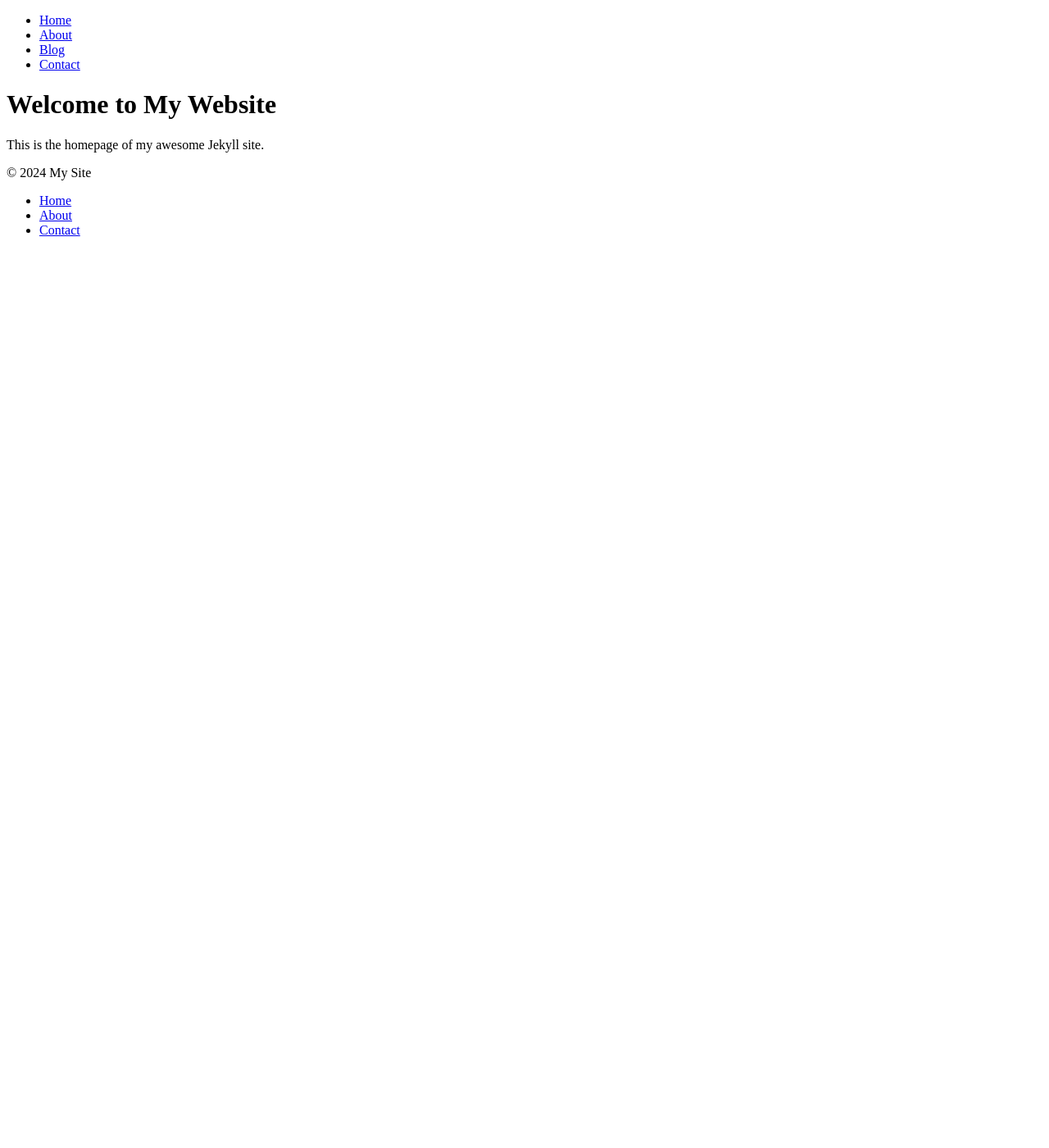
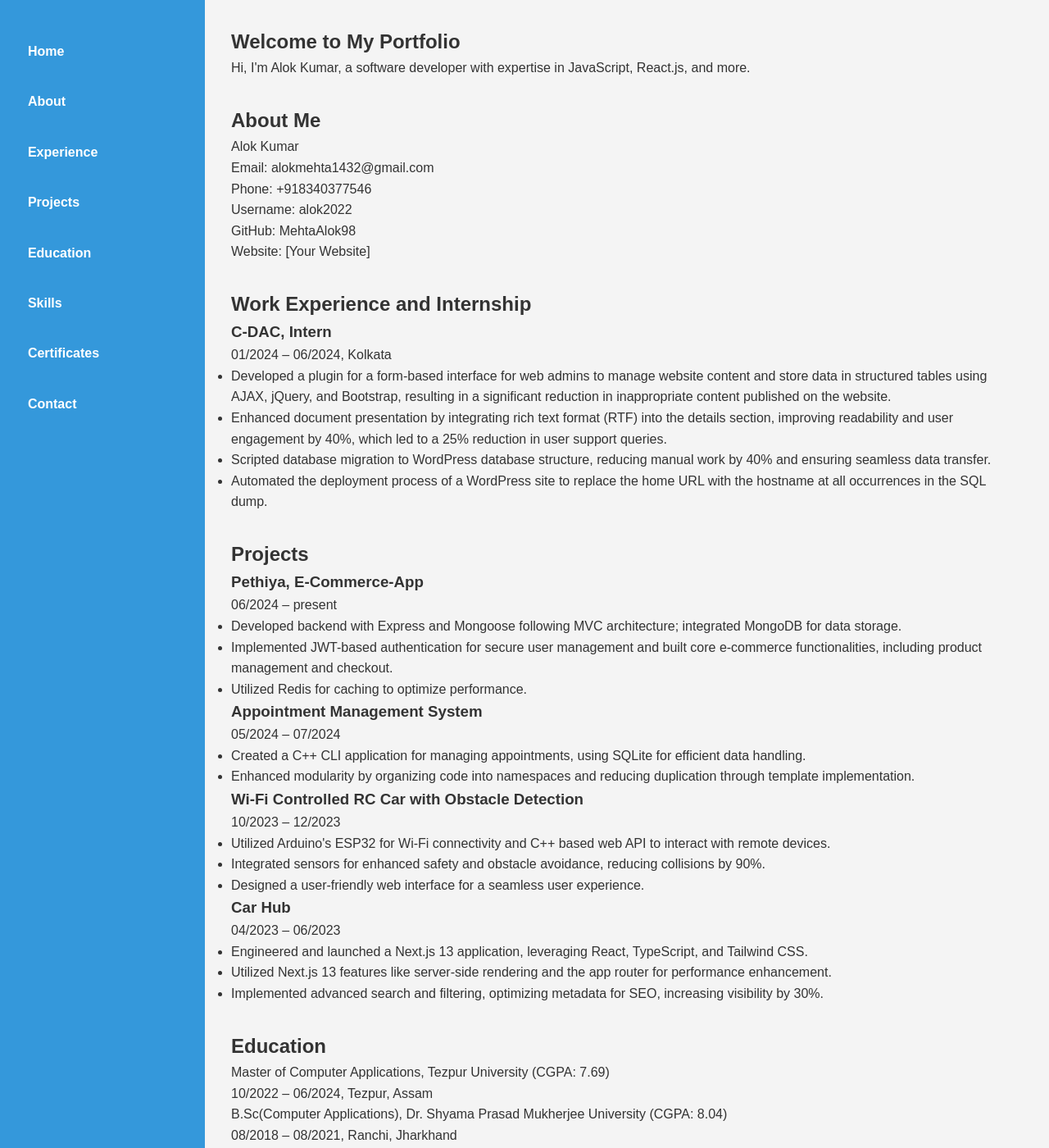
Before and after one commit to MehtaAlok98/MehtaAlok98.github.io, a Jekyll site: the page built from index.html, in a window 1280 px wide and 1400 px high. Shown: the whole window at 82% size. Built offline with Jekyll 4.4.1, drawn with Linux system fonts in a browser that asks for light colours; some of the changed text lies outside the part shown.

Commit message:
updated index page

```diff
--- a/Gemfile
+++ b/Gemfile
@@ -1,4 +1,3 @@
 source "https://rubygems.org"
 
 gem "jekyll"
-gem "github-pages" # Optional, only if you want to use GitHub Pages features
--- a/_sass/_base.scss
+++ b/_sass/_base.scss
@@ -25,3 +25,49 @@ a {
     color: $secondary-color;
   }
 }
+
+.sidebar {
+  width: 250px;
+  background-color: $primary-color;
+  height: 100vh;
+  position: fixed;
+  top: 0;
+  left: 0;
+  padding: 1rem;
+  overflow-y: auto; // Added to handle overflow
+  nav ul {
+    list-style: none;
+    padding: 0;
+    margin: 0;
+    display: flex;
+    flex-direction: column;
+    li {
+      margin: 1rem 0;
+      a {
+        display: block;
+        color: white;
+        text-decoration: none;
+        padding: 0.12rem;
+        &:hover {
+          background-color: $secondary-color;
+          color: white;
+        }
+      }
+    }
+  }
+}
+
+.content {
+  margin-left: 250px;
+  padding: 2rem;
+  section {
+    margin-bottom: 2rem;
+  }
+}
+
+footer {
+  text-align: center;
+  padding: 1rem;
+  background-color: $primary-color;
+  color: white;
+}
--- a/assets/css/styles.scss
+++ b/assets/css/styles.scss
@@ -1,3 +1,6 @@
+---
+---
+
 // Main Stylesheet
 @import "variables";
 @import "base";
--- /dev/null
+++ b/index.html
@@ -0,0 +1,189 @@
+---
+---
+
+<html lang="en">
+  <head>
+    <meta charset="UTF-8" />
+    <meta name="viewport" content="width=device-width, initial-scale=1.0" />
+    <title>Alok Kumar's Portfolio</title>
+    <link
+      rel="stylesheet"
+      href="{{ '/assets/css/styles.css' | relative_url }}"
+    />
+  </head>
+  <body>
+    <div class="sidebar">
+      <nav>
+        <ul>
+          <li><a href="#home">Home</a></li>
+          <li><a href="#about">About</a></li>
+          <li><a href="#experience">Experience</a></li>
+          <li><a href="#projects">Projects</a></li>
+          <li><a href="#education">Education</a></li>
+          <li><a href="#skills">Skills</a></li>
+          <li><a href="#certificates">Certificates</a></li>
+          <li><a href="#contact">Contact</a></li>
+        </ul>
+      </nav>
+    </div>
+    <div class="content">
+      <section id="home">
+        <h1>Welcome to My Portfolio</h1>
+        <p>
+          Hi, I'm Alok Kumar, a software developer with expertise in JavaScript,
+          React.js, and more.
+        </p>
+      </section>
+      <section id="about">
+        <h2>About Me</h2>
+        <p>
+          Alok Kumar<br />Email: alokmehta1432@gmail.com<br />Phone:
+          +918340377546<br />Username: alok2022<br />GitHub: MehtaAlok98<br />Website:
+          [Your Website]
+        </p>
+      </section>
+      <section id="experience">
+        <h2>Work Experience and Internship</h2>
+        <h3>C-DAC, Intern</h3>
+        <p>01/2024 – 06/2024, Kolkata</p>
+        <ul>
+          <li>
+            Developed a plugin for a form-based interface for web admins to
+            manage website content and store data in structured tables using
+            AJAX, jQuery, and Bootstrap, resulting in a significant reduction in
+            inappropriate content published on the website.
+          </li>
+          <li>
+            Enhanced document presentation by integrating rich text format (RTF)
+            into the details section, improving readability and user engagement
+            by 40%, which led to a 25% reduction in user support queries.
+          </li>
+          <li>
+            Scripted database migration to WordPress database structure,
+            reducing manual work by 40% and ensuring seamless data transfer.
+          </li>
+          <li>
+            Automated the deployment process of a WordPress site to replace the
+            home URL with the hostname at all occurrences in the SQL dump.
+          </li>
+        </ul>
+      </section>
+      <section id="projects">
+        <h2>Projects</h2>
+        <h3>Pethiya, E-Commerce-App</h3>
+        <p>06/2024 – present</p>
+        <ul>
+          <li>
+            Developed backend with Express and Mongoose following MVC
+            architecture; integrated MongoDB for data storage.
+          </li>
+          <li>
+            Implemented JWT-based authentication for secure user management and
+            built core e-commerce functionalities, including product management
+            and checkout.
+          </li>
+          <li>Utilized Redis for caching to optimize performance.</li>
+        </ul>
+        <h3>Appointment Management System</h3>
+        <p>05/2024 – 07/2024</p>
+        <ul>
+          <li>
+            Created a C++ CLI application for managing appointments, using
+            SQLite for efficient data handling.
+          </li>
+          <li>
+            Enhanced modularity by organizing code into namespaces and reducing
+            duplication through template implementation.
+          </li>
+        </ul>
+        <h3>Wi-Fi Controlled RC Car with Obstacle Detection</h3>
+        <p>10/2023 – 12/2023</p>
+        <ul>
+          <li>
+            Utilized Arduino's ESP32 for Wi-Fi connectivity and C++ based web
+            API to interact with remote devices.
+          </li>
+          <li>
+            Integrated sensors for enhanced safety and obstacle avoidance,
+            reducing collisions by 90%.
+          </li>
+          <li>
+            Designed a user-friendly web interface for a seamless user
+            experience.
+          </li>
+        </ul>
+        <h3>Car Hub</h3>
+        <p>04/2023 – 06/2023</p>
+        <ul>
+          <li>
+            Engineered and launched a Next.js 13 application, leveraging React,
+            TypeScript, and Tailwind CSS.
+          </li>
+          <li>
+            Utilized Next.js 13 features like server-side rendering and the app
+            router for performance enhancement.
+          </li>
+          <li>
+            Implemented advanced search and filtering, optimizing metadata for
+            SEO, increasing visibility by 30%.
+          </li>
+        </ul>
+      </section>
+      <section id="education">
+        <h2>Education</h2>
+        <p>
+          Master of Computer Applications, Tezpur University (CGPA: 7.69)<br />10/2022
+          – 06/2024, Tezpur, Assam
+        </p>
+        <p>
+          B.Sc(Computer Applications), Dr. Shyama Prasad Mukherjee University
+          (CGPA: 8.04)<br />08/2018 – 08/2021, Ranchi, Jharkhand
+        </p>
+        <p>
+          Higher Secondary (PCM), Manav Devi Inter College, Sudna, Palamu,
+          Jharkhand (Score: 70.4%)<br />06/2018, Palamu, Jharkhand
+        </p>
+        <p>
+          High School, AA High School Guriyadamar, Palamu, Jharkhand (Score:
+          71.6%)<br />05/2016, Palamu, Jharkhand
+        </p>
+      </section>
+      <section id="skills">
+        <h2>Skills</h2>
+        <ul>
+          <li>
+            Programming Languages: C#, JavaScript, C/C++, PHP, Python, Java
+          </li>
+          <li>
+            Frameworks & Libraries: ASP.NET MVC, OOPs, React.js, Next.js,
+            RestAPI, GraphQL, jQuery, WordPress
+          </li>
+          <li>Databases: SQL, MySQL, MongoDB, SQLite</li>
+          <li>
+            Tools & Technologies: Git, Docker, PowerBI, Azure DevOps, Visual
+            Studio, VS code
+          </li>
+          <li>
+            Miscellaneous: IT Automation, Debugging, Troubleshooting,
+            Agile/Scrum, SDLC best practices
+          </li>
+        </ul>
+      </section>
+      <section id="certificates">
+        <h2>Certificates</h2>
+        <ul>
+          <li>IT Automation with Python Professional Certificate (Google)</li>
+          <li>AWS Cloud Technical Essentials</li>
+          <li>Databases and SQL for Data Science with Python</li>
+        </ul>
+      </section>
+      <section id="contact">
+        <h2>Contact</h2>
+        <p>Email: <a href="mailto:alokmehta1432@gmail.com">alokmehta1432@gmail.com</a><br />Phone: <a href="tel:+918340377546">+918340377546</a></p>
+      </section>
+      <footer>
+        <p>© 2024 Alok Kumar</p>
+      </footer>
+    </div>
+  </body>
+</html>
--- a/index.md
+++ /dev/null
@@ -1,8 +0,0 @@
----
-layout: default
-title: Home
----
-
-# Welcome to My Website
-
-This is the homepage of my awesome Jekyll site.
```
Also changed, not shown: .github/workflows/deploy.yml, Gemfile.lock, 8 other files.
